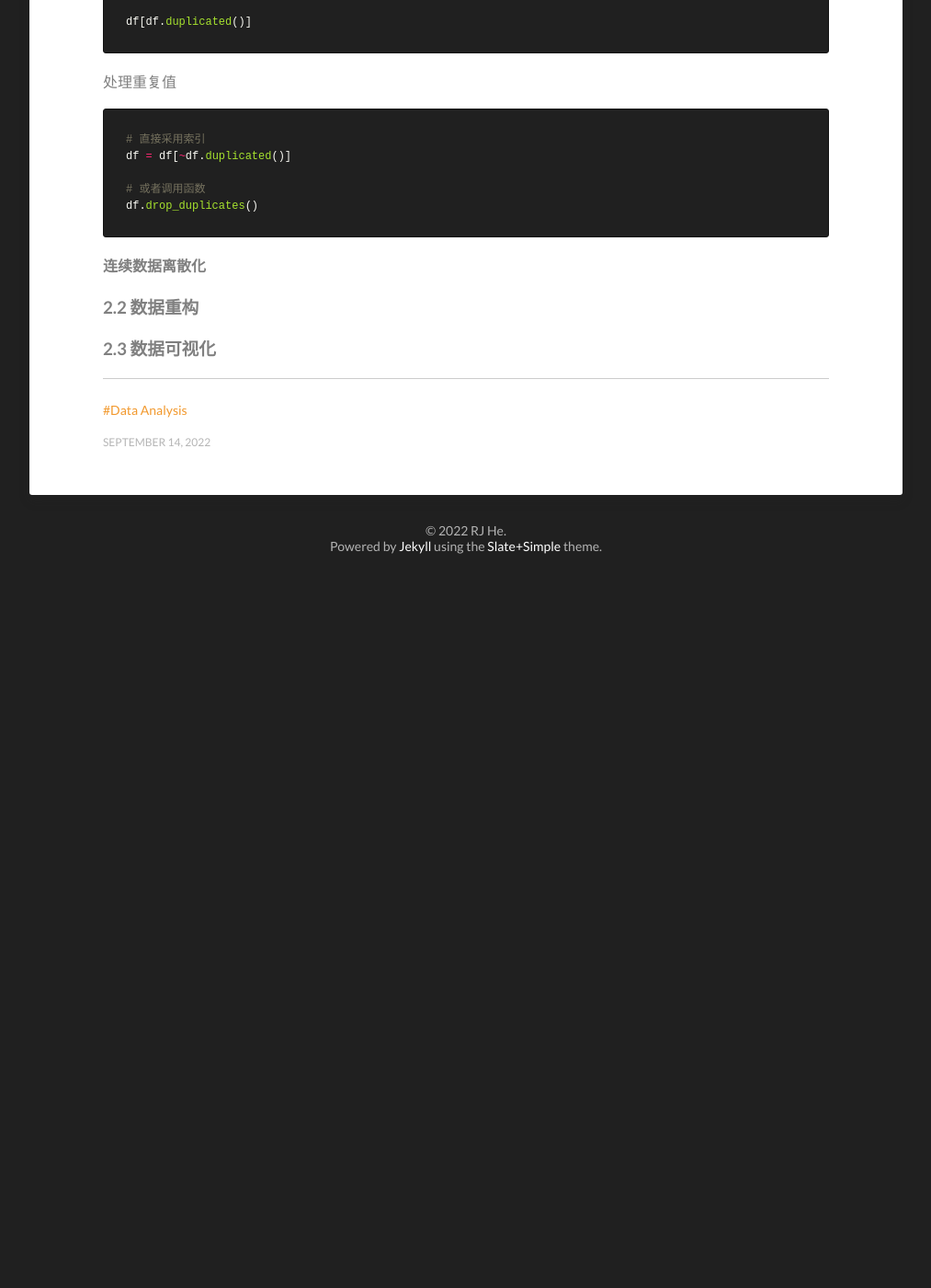
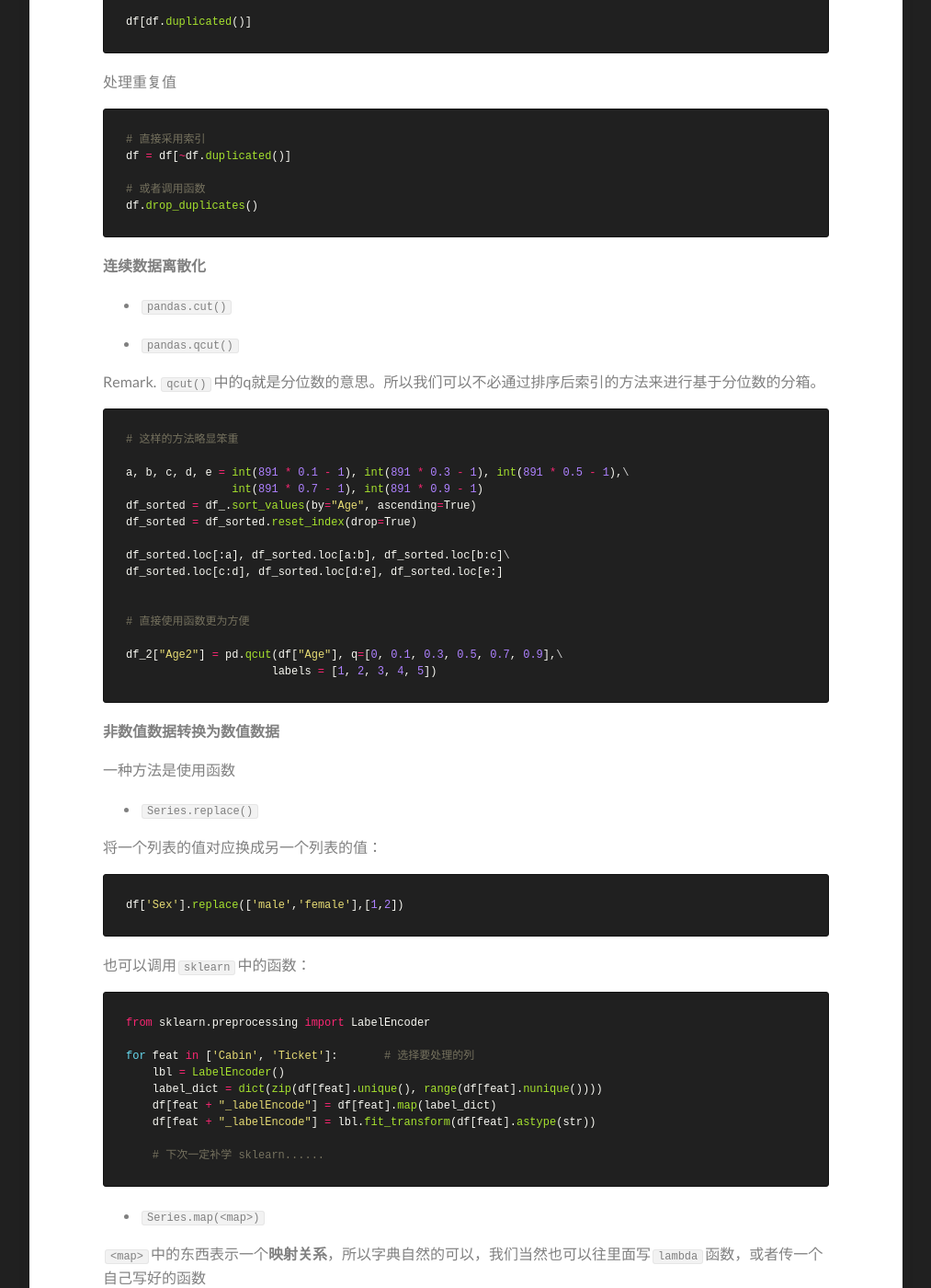
Before and after one commit to hrjtju/hrjtju.github.io, a Jekyll site: the page built from _posts/2022-09-14-DatawhaleDA-2.md, in a window 1280 px wide and 1400 px high, scrolled down 4573 px. Shown: the whole window at 92% size, without its empty margins (133-1146 px from the left). Built offline with Jekyll 4.4.1, drawn with Linux system fonts in a browser that asks for light colours; before the commit the page ends 5203 px from its top, so only the background shows below that; some of the changed text lies outside the part shown.

Commit message:
Update 2022-09-14-DatawhaleDA-2.md

````diff
--- a/_posts/2022-09-14-DatawhaleDA-2.md
+++ b/_posts/2022-09-14-DatawhaleDA-2.md
@@ -119,6 +119,112 @@ df.drop_duplicates()
 
 
 
+* `pandas.cut()`
+
+* `pandas.qcut()`
+
+Remark. `qcut()`中的q就是分位数的意思。所以我们可以不必通过排序后索引的方法来进行基于分位数的分箱。
+
+```python
+# 这样的方法略显笨重
+
+a, b, c, d, e = int(891 * 0.1 - 1), int(891 * 0.3 - 1), int(891 * 0.5 - 1),\
+                int(891 * 0.7 - 1), int(891 * 0.9 - 1)
+df_sorted = df_.sort_values(by="Age", ascending=True)
+df_sorted = df_sorted.reset_index(drop=True)
+
+df_sorted.loc[:a], df_sorted.loc[a:b], df_sorted.loc[b:c]\
+df_sorted.loc[c:d], df_sorted.loc[d:e], df_sorted.loc[e:]
+
+
+# 直接使用函数更为方便
+
+df_2["Age2"] = pd.qcut(df["Age"], q=[0, 0.1, 0.3, 0.5, 0.7, 0.9],\
+                      labels = [1, 2, 3, 4, 5])
+```
+
+
+
+**非数值数据转换为数值数据**
+
+一种方法是使用函数
+
+* `Series.replace()`
+
+将一个列表的值对应换成另一个列表的值：
+
+```python
+df['Sex'].replace(['male','female'],[1,2])
+```
+
+
+
+也可以调用`sklearn`中的函数：
+
+```python
+from sklearn.preprocessing import LabelEncoder
+
+for feat in ['Cabin', 'Ticket']:       # 选择要处理的列
+    lbl = LabelEncoder()
+    label_dict = dict(zip(df[feat].unique(), range(df[feat].nunique())))
+    df[feat + "_labelEncode"] = df[feat].map(label_dict)
+    df[feat + "_labelEncode"] = lbl.fit_transform(df[feat].astype(str))
+
+    # 下次一定补学 sklearn......
+```
+
+
+
+* `Series.map(<map>)`
+
+`<map>`中的东西表示一个**映射关系**，所以字典自然的可以，我们当然也可以往里面写`lambda`函数，或者传一个自己写好的函数
+
+```python
+# 1 使用字典
+df_2["Sex"].map({"female" : 0, "male" : 1})
+
+# 2 使用函数
+def hash(s: str):
+    code = 0
+    for i in s:
+        code += ord(i)
+    return code
+
+df_2["Cabin"].map(hash)
+
+# 3 使用lambda函数，这个函数和上面的hash()函数作用相同，实现思路也相同
+df_2["Cabin"].map(lambda x:sum([ord(i) for i in x]))
+```
+
+
+
+由于有了这样的功能支持，我们也可以对任何一列做某种变换，使得我们可以借此得到我们想要的数据。例如问题中给出的筛选`Miss`等这样的字串，我们很自然的想到了正则表达式。所提取的规则是：两个字符以上（实际上测试过一个字符及以上的，结果发现和两个字符及以上结果一样），以大写字母开头，以点结束。因此我们可以写出正则表达式字符串：
+
+```regex
+r"\W[\w]+\."
+```
+
+我们拿它去干和上面相同的事情：
+
+```python
+df_2["Name"].map(lambda x:(re.findall(r"\W[\w]+\.", x)[0][:-1]))
+
+# [0]是取第一个，因为在这种情形中这种提取结果有且仅有一个
+# [:-1]是要把最后的 ‘.’ 去掉
+```
+
+这样就可以提取出需要的字串了。
+
+
+
+Remark. 因为自己对`re`这个库不是很熟悉，试了两次发现`re.findall`返回的是匹配到的字符串组成的数组，于是就采用了这种看起来比较笨拙的方式
+
+
+
+教程参考答案中使用的方法是`df["Name"].str.extract()`的方法。其本质也是通过正则表达式来进行字符串搜索。
+
+
+
 ### 2.2 数据重构
 
 
````
